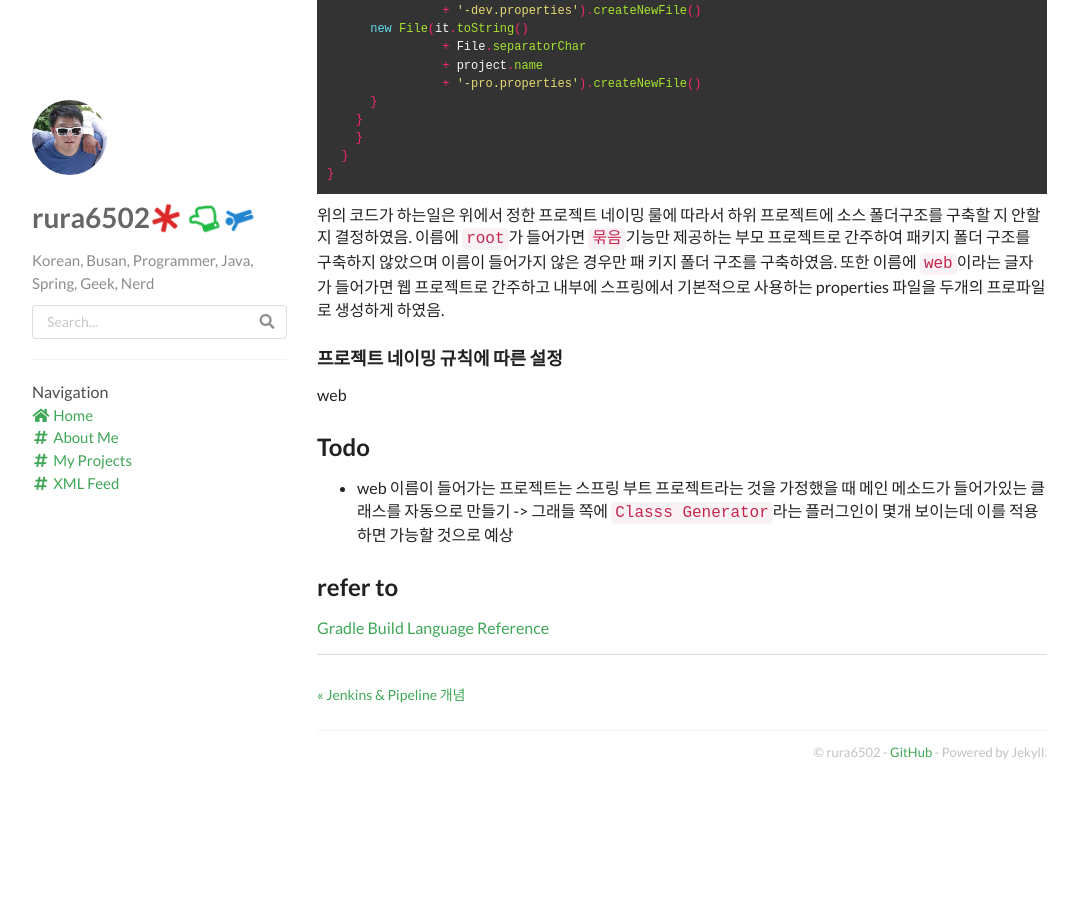
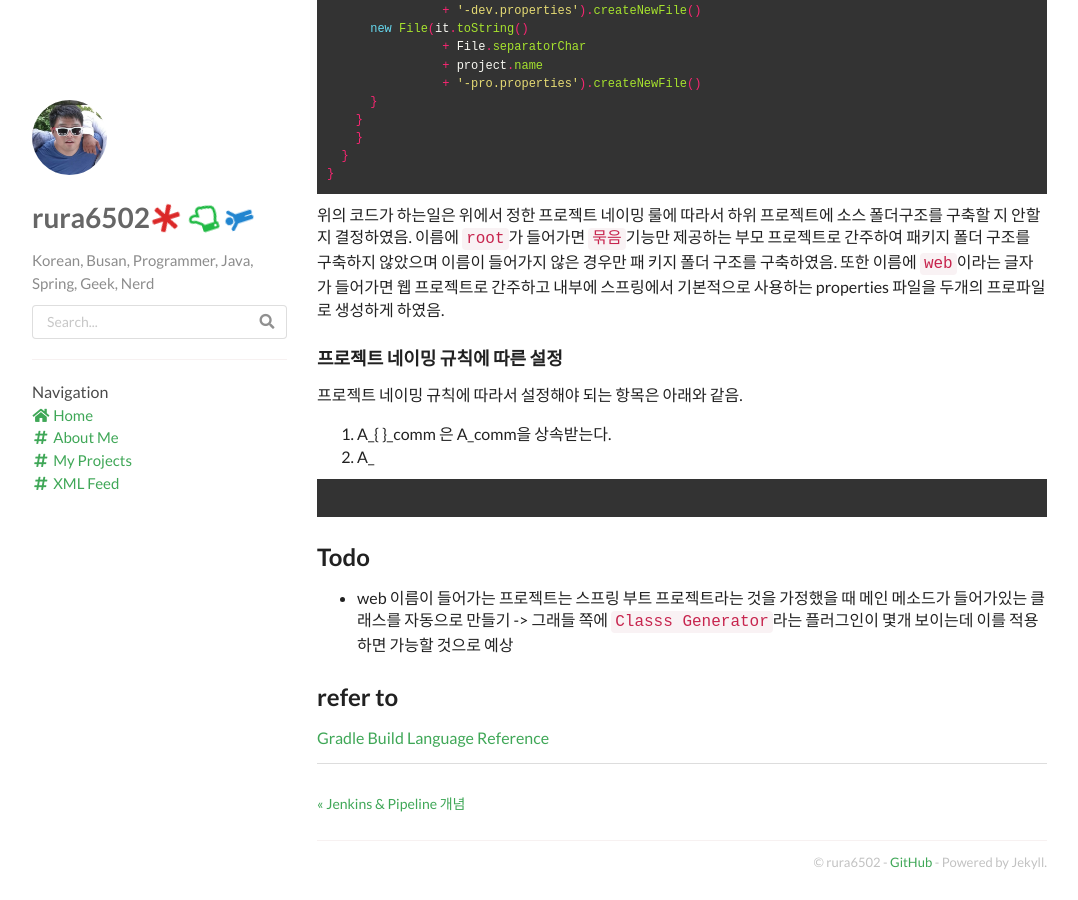
Before and after one commit to rura6502/rura6502.github.io, a Jekyll site: the page built from _posts/2019-05-25-Spring-Boot-Multi-Moudle-Project-using-Advanced-Gradle.md, in a window 1280 px wide and 900 px high, scrolled down 5233 px. Shown: the whole window, without its empty margins (53-1131 px from the left). Built offline with Jekyll 4.4.1, drawn with Linux system fonts in a browser that asks for light colours; nearby versions of some CDN libraries; comment, search, counter and statistics services are not loaded; before the commit the page ends 6023 px from its top, so only the background shows below that; some of the changed lines change nothing that is shown.

Commit message:
_posts/2019-05-25-Spring-Boot-Multi-Moudle-Project-using-Advanced-Gradle.md updated from https://stackedit.io/

````diff
--- a/_posts/2019-05-25-Spring-Boot-Multi-Moudle-Project-using-Advanced-Gradle.md
+++ b/_posts/2019-05-25-Spring-Boot-Multi-Moudle-Project-using-Advanced-Gradle.md
@@ -193,7 +193,14 @@ task initFolder {
 
 ### 프로젝트 네이밍 규칙에 따른 설정
 
-web
+프로젝트 네이밍 규칙에 따라서 설정해야 되는 항목은 아래와 같음.
+
+1. A_{  }_comm 은 A_comm을 상속받는다.
+2. A_
+
+```groovy
+
+```
 
 
 
@@ -210,8 +217,8 @@ web
 
 
 <!--stackedit_data:
-eyJoaXN0b3J5IjpbLTkzMzI2NzYwNywtNTMyODcyODM1LDE0OD
-E2NjQzNSwtMTQ1Njk5MDk4MCwxNzc0NzUwMTUsLTk0MzcwMjAx
-NiwxMjQ5NTI2NTI1LDUwOTYyNjg2MSwxNzE0NDg4MTc3LC0xOD
-UwNTc3Mjc4LC0xOTkxNDUwNTAwXX0=
+eyJoaXN0b3J5IjpbLTIxMDQ2ODQ4ODUsLTkzMzI2NzYwNywtNT
+MyODcyODM1LDE0ODE2NjQzNSwtMTQ1Njk5MDk4MCwxNzc0NzUw
+MTUsLTk0MzcwMjAxNiwxMjQ5NTI2NTI1LDUwOTYyNjg2MSwxNz
+E0NDg4MTc3LC0xODUwNTc3Mjc4LC0xOTkxNDUwNTAwXX0=
 -->
````
